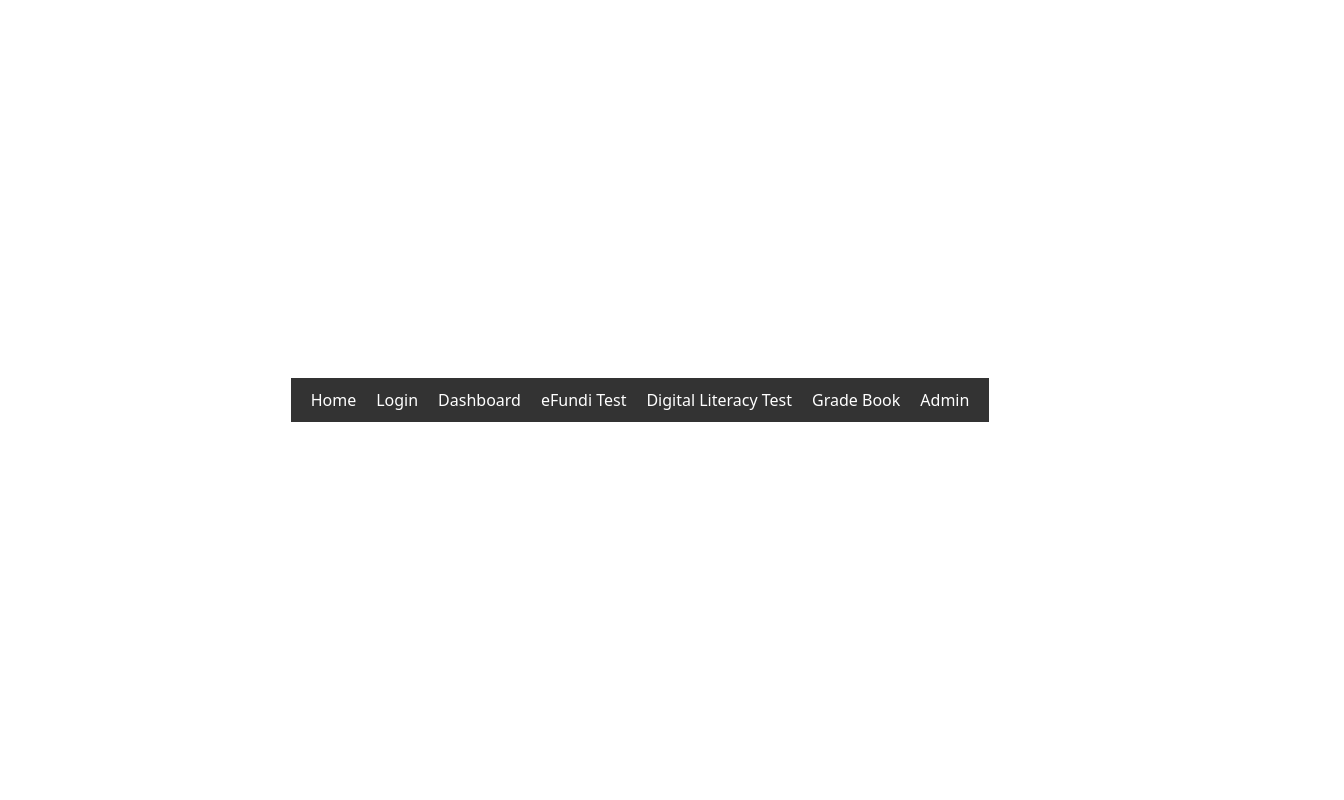
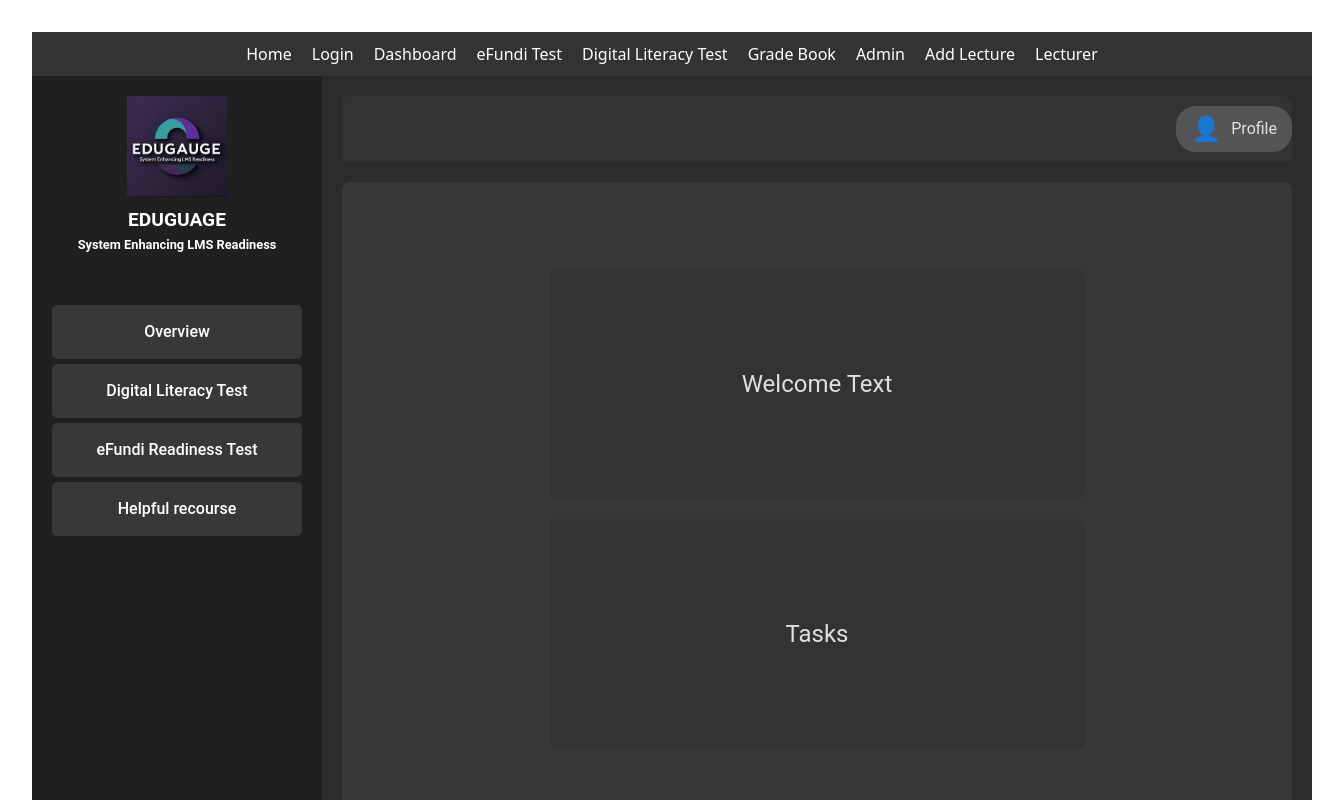
Before and after one commit to Ishmael-byte/EduGauge-IntegrationBranch-, a React (Vite) app in the folder edugauge/: page /Lecturer in a window 1280 px wide. Shown: the top 800 px of the page, 1344 px wide, since content can reach past the window. Built offline with nearby package versions, Linux system fonts and the light colour scheme.

Commit message:
I made a Lecturer .jsx and .css as well as an AddLecturer .jsx and .css The layout is still ugly and need updates but the pages are there so that we know what to do

```diff
--- a/edugauge/src/App.jsx
+++ b/edugauge/src/App.jsx
@@ -6,6 +6,8 @@ import EFundiTest from "./pages/eFundiTest.jsx";
 import DigitalLiteracyTest from "./pages/DigitalLiteracyTest.jsx";
 import GradeBook from "./pages/Gradebook";
 import Admin from "./pages/Admin.jsx";
+import AddLecture from "./pages/AddLecture.jsx";
+import Lecturer from "./pages/Lecturer.jsx";
 import "./App.css";
 import React from "react";
 
@@ -21,6 +23,8 @@ function App() {
         <Link to="/DigitalLiteracyTest" style={{ margin: "0 10px", color: "#fff" }}>Digital Literacy Test</Link>
         <Link to="/GradeBook" style={{ margin: "0 10px", color: "#fff" }}>Grade Book</Link>
         <Link to="/Admin" style={{ margin: "0 10px", color: "#fff" }}>Admin</Link>
+        <Link to="/AddLecture" style={{ margin: "0 10px", color: "#fff" }}>Add Lecture</Link>
+        <Link to="/Lecturer" style={{ margin: "0 10px", color: "#fff" }}>Lecturer</Link>
       </nav>
 
       <Routes>
@@ -32,6 +36,8 @@ function App() {
         <Route path="/DigitalLiteracyTest" element={<DigitalLiteracyTest />} />
         <Route path="/GradeBook" element={<GradeBook />} />
         <Route path="/Admin" element={<Admin />} />
+        <Route path="/AddLecture" element={<AddLecture />} />
+        <Route path="/Lecturer" element={<Lecturer />} />
       </Routes>
     </>
   );
--- /dev/null
+++ b/edugauge/src/pages/AddLecture.css
@@ -0,0 +1,150 @@
+/* Overall layout */
+.admin-page {
+  display: flex;
+  min-height: 100vh;
+  width: 100%;
+  background: #1f1f1f;
+  color: #fff;
+  font-family: Arial, sans-serif;
+}
+
+/* Sidebar */
+.admin-sidebar {
+  width: 260px;
+  background: #2a2a2a;
+  padding: 20px;
+  display: flex;
+  flex-direction: column;
+  align-items: center;
+}
+
+.admin-sidebar img {
+  width: 120px;
+  margin-bottom: 15px;
+}
+
+.admin-sidebar h2 {
+  font-size: 20px;
+  font-weight: bold;
+  margin-bottom: 5px;
+}
+
+.admin-sidebar p {
+  font-size: 12px;
+  margin-bottom: 20px;
+  text-align: center;
+}
+
+.admin-sidebar button {
+  width: 100%;
+  background: #3b3b3b;
+  border: none;
+  color: #fff;
+  padding: 10px;
+  margin-bottom: 10px;
+  border-radius: 6px;
+  cursor: pointer;
+}
+
+.admin-sidebar button:hover {
+  background: #4b4b4b;
+}
+
+/* Main content */
+.admin-main {
+  flex: 1;
+  display: flex;
+  align-items: center;
+  justify-content: center;
+  padding: 40px;
+}
+
+/* Form card */
+.admin-card {
+  background: #4a4a4a;
+  padding: 30px;
+  border-radius: 10px;
+  width: 520px;
+  box-shadow: 0 4px 12px rgba(0, 0, 0, 0.45);
+}
+
+.admin-card h1 {
+  text-align: center;
+  font-size: 22px;
+  margin-bottom: 20px;
+  color: #fff;
+}
+
+/* Flex-based form rows */
+.admin-card .form-group {
+  display: flex;
+  align-items: center;
+  margin-bottom: 14px;
+}
+
+.admin-card .form-group label {
+  width: 160px;       /* fixed width for labels */
+  text-align: right;  /* right-align label text */
+  margin-right: 12px; /* space between label and input */
+  font-size: 16px;
+  color: #fff;
+}
+
+.admin-card .form-group input {
+  flex: 1;            /* take remaining space */
+  padding: 10px;
+  border-radius: 6px;
+  border: 1px solid #ddd;
+  font-size: 14px;
+  color: #000;
+  background: #fff;
+  box-sizing: border-box;
+}
+
+/* Actions row */
+.admin-card .actions {
+  display: flex;
+  justify-content: center;
+  align-items: center;
+  gap: 20px;
+  margin-top: 18px;
+}
+
+/* Primary button */
+.admin-card button[type="submit"] {
+  background: #6d28d9;
+  color: #fff;
+  padding: 10px 22px;
+  border: none;
+  border-radius: 8px;
+  cursor: pointer;
+  font-size: 16px;
+}
+
+/* Clear button */
+.admin-card .clear-btn {
+  background: none;
+  border: none;
+  color: #ddd;
+  text-decoration: underline;
+  font-size: 14px;
+  cursor: pointer;
+  padding: 0;
+}
+
+/* Responsive for small screens */
+@media (max-width: 560px) {
+  .admin-card .form-group {
+    flex-direction: column;
+    align-items: stretch;
+  }
+  .admin-card .form-group label {
+    width: 100%;
+    text-align: left;
+    margin-bottom: 6px;
+  }
+  .admin-card .actions {
+    flex-direction: column;
+    gap: 10px;
+  }
+}
--- /dev/null
+++ b/edugauge/src/pages/AddLecture.jsx
@@ -0,0 +1,106 @@
+import React, { useState } from "react";
+import "./AddLecture.css";
+
+function AddLecture() {
+  const [formData, setFormData] = useState({
+    lecturerNumber: "",
+    firstName: "",
+    lastName: "",
+    title: "",
+    password: "",
+    confirmPassword: "",
+    email: "",
+    confirmEmail: ""
+  });
+
+  const handleChange = (e) => {
+    setFormData({ ...formData, [e.target.name]: e.target.value });
+  };
+
+  const handleSubmit = (e) => {
+    e.preventDefault();
+
+    if (formData.password !== formData.confirmPassword) {
+      alert("Passwords do not match!");
+      return;
+    }
+    if (formData.email !== formData.confirmEmail) {
+      alert("Emails do not match!");
+      return;
+    }
+
+    console.log("Form Submitted:", formData);
+  };
+
+  const handleClear = () => {
+    setFormData({
+      lecturerNumber: "",
+      firstName: "",
+      lastName: "",
+      title: "",
+      password: "",
+      confirmPassword: "",
+      email: "",
+      confirmEmail: ""
+    });
+  };
+
+  const fields = [
+    { id: "lecturerNumber", label: "Lecturer Number:" },
+    { id: "firstName", label: "First Name:" },
+    { id: "lastName", label: "Last Name:" },
+    { id: "title", label: "Title:" },
+    { id: "password", label: "Password:", type: "password" },
+    { id: "confirmPassword", label: "Confirm Password:", type: "password" },
+    { id: "email", label: "Email:", type: "email" },
+    { id: "confirmEmail", label: "Confirm Email:", type: "email" }
+  ];
+
+  return (
+    <div className="admin-page">
+      <div className="admin-sidebar">
+        <img src="/logo.png" alt="EDUGAUGE" />
+        <h2>EDUGAUGE</h2>
+        <p>System Enhancing LMS Readiness</p>
+
+        <button>Overview</button>
+        <button>Digital Literacy Test</button>
+        <button>eFundi Readiness Test</button>
+        <button>Helpful Recourse</button>
+        <button>Grade Book</button>
+        <button>At-risk List</button>
+        <button>Stats</button>
+        <button>Add Lecturer</button>
+      </div>
+
+      <div className="admin-main">
+        <form onSubmit={handleSubmit} className="admin-card">
+          <h1>Lecturer</h1>
+
+          {fields.map((field) => (
+            <div className="form-group" key={field.id}>
+              <label htmlFor={field.id}>{field.label}</label>
+              <input
+                id={field.id}
+                type={field.type || "text"}
+                name={field.id}
+                value={formData[field.id]}
+                onChange={handleChange}
+                required
+              />
+            </div>
+          ))}
+
+          <div className="actions">
+            <button type="submit">Sign up</button>
+            <button type="button" className="clear-btn" onClick={handleClear}>
+              Clear
+            </button>
+          </div>
+        </form>
+      </div>
+    </div>
+  );
+}
+
+export default AddLecture;
--- /dev/null
+++ b/edugauge/src/pages/Lecturer.jsx
@@ -0,0 +1,46 @@
+import React from 'react';
+import './Lexturer.css';
+
+function Lecturer() {
+  return (
+    <div className="page-container">
+      {/* Sidebar */}
+      <aside className="sidebar">
+        <div className="logo-section">
+          <img src="/Eduguage-logo.jpg" alt="Edugauge Logo" className="logo-img" />
+          <h1 className="logo-text">EDUGUAGE</h1>
+          <h2 className="logo-subtext">System Enhancing LMS Readiness</h2>
+        </div>
+        <nav>
+          <ul className="sidebar-nav">
+            <li><a href="#" className="nav-link">Overview</a></li>
+            <li><a href="#" className="nav-link">Digital Literacy Test</a></li>
+            <li><a href="#" className="nav-link">eFundi Readiness Test</a></li>
+            <li><a href="#" className="nav-link">Helpful recourse</a></li>
+          </ul>
+        </nav>
+      </aside>
+
+      {/* Main Content Area */}
+      <main className="main-content">
+        <header className="main-header">
+          <div className="profile-section">
+            <span className="profile-icon">👤</span>
+            <span>Profile</span>
+          </div>
+        </header>
+
+        <section className="content-body">
+          <div className="content-box">
+            Welcome Text
+          </div>
+          <div className="content-box">
+            Tasks
+          </div>
+        </section>
+      </main>
+    </div>
+  );
+}
+
+export default Lecturer;
--- /dev/null
+++ b/edugauge/src/pages/Lexturer.css
@@ -0,0 +1,113 @@
+/* Overall layout */
+.page-container {
+  display: flex;
+  min-height: 100vh;
+  width: 100vw;
+  font-family: Roboto, Arial, sans-serif;
+  color: #E0E0E0;
+  background-color: #2c2c2c;
+}
+
+/* Sidebar */
+.sidebar {
+  width: 250px;
+  background-color: #202020;
+  padding: 20px;
+  display: flex;
+  flex-direction: column;
+}
+
+.logo-section {
+  text-align: center;
+  margin-bottom: 30px;
+}
+
+.logo-img {
+  max-width: 100px;
+  height: auto;
+}
+
+.logo-text {
+  color: #fff;
+  margin: 5px 0;
+  font-size: 1.2rem;
+}
+
+.logo-subtext {
+  color: #fff;
+  margin: 5px 0;
+  font-size: 0.8rem;
+}
+
+.sidebar-nav {
+  list-style: none;
+  padding: 0;
+}
+
+.nav-link {
+  display: block;
+  padding: 15px 20px;
+  margin-bottom: 5px;
+  background-color: #383838;
+  color: #fff;
+  text-decoration: none;
+  border-radius: 5px;
+  transition: background-color 0.3s;
+}
+
+.nav-link:hover {
+  background-color: #505050;
+}
+
+/* Main content */
+.main-content {
+  flex-grow: 1;
+  display: flex;
+  flex-direction: column;
+  padding: 20px;
+}
+
+.main-header {
+  display: flex;
+  justify-content: flex-end;
+  align-items: center;
+  padding: 10px 0;
+  margin-bottom: 20px;
+}
+
+.profile-section {
+  display: flex;
+  align-items: center;
+  background-color: #555;
+  padding: 5px 15px;
+  border-radius: 20px;
+}
+
+.profile-icon {
+  font-size: 1.5rem;
+  margin-right: 10px;
+}
+
+.content-body {
+  flex-grow: 1;
+  background-color: #383838;
+  border-radius: 8px;
+  padding: 20px;
+  display: flex;
+  flex-direction: column;
+  justify-content: center;
+  align-items: center;
+}
+
+.content-box {
+  background-color: #333;
+  padding: 40px;
+  border-radius: 8px;
+  width: 50%;
+  min-height: 150px;
+  margin-bottom: 20px;
+  display: flex;
+  justify-content: center;
+  align-items: center;
+  font-size: 1.5rem;
+}
```
